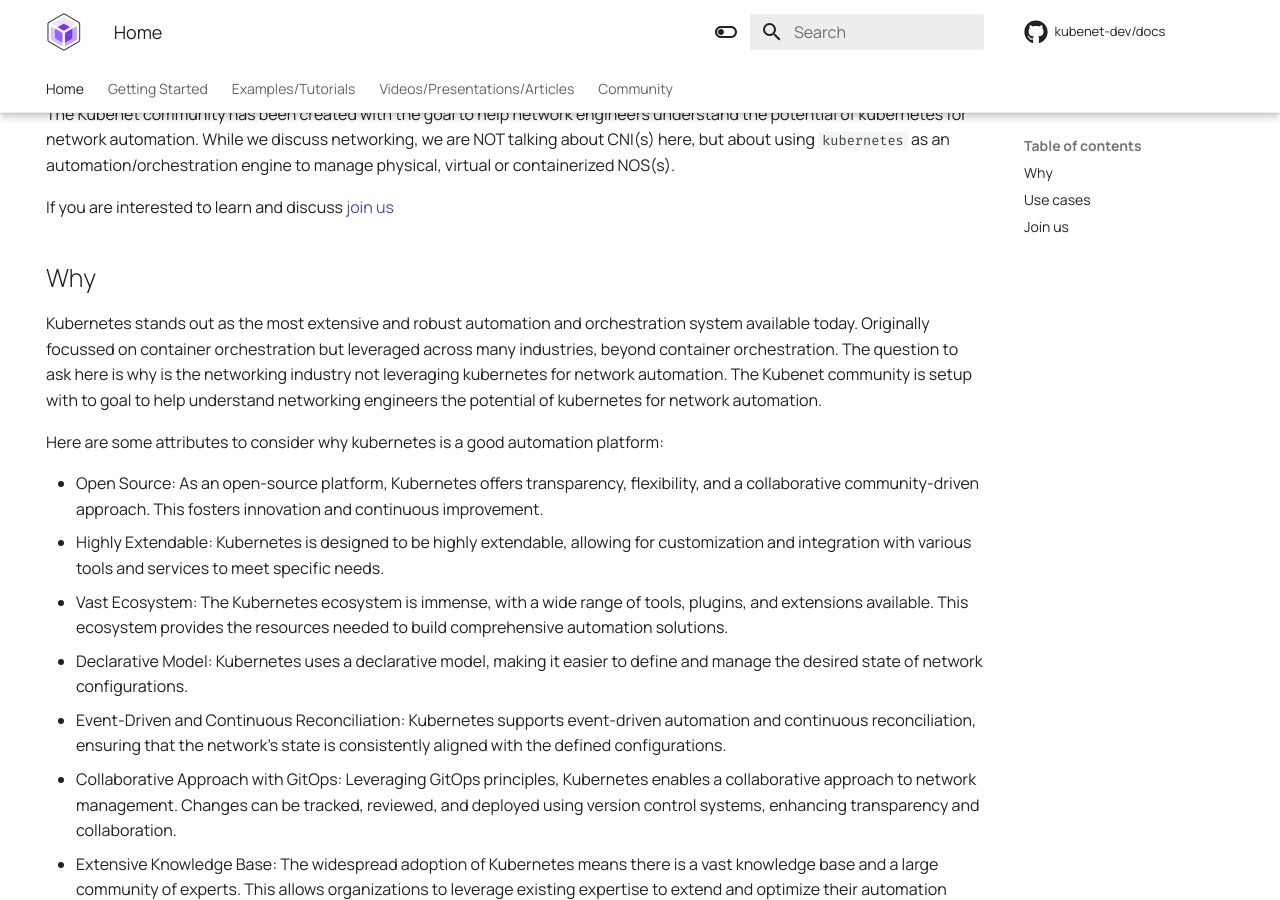
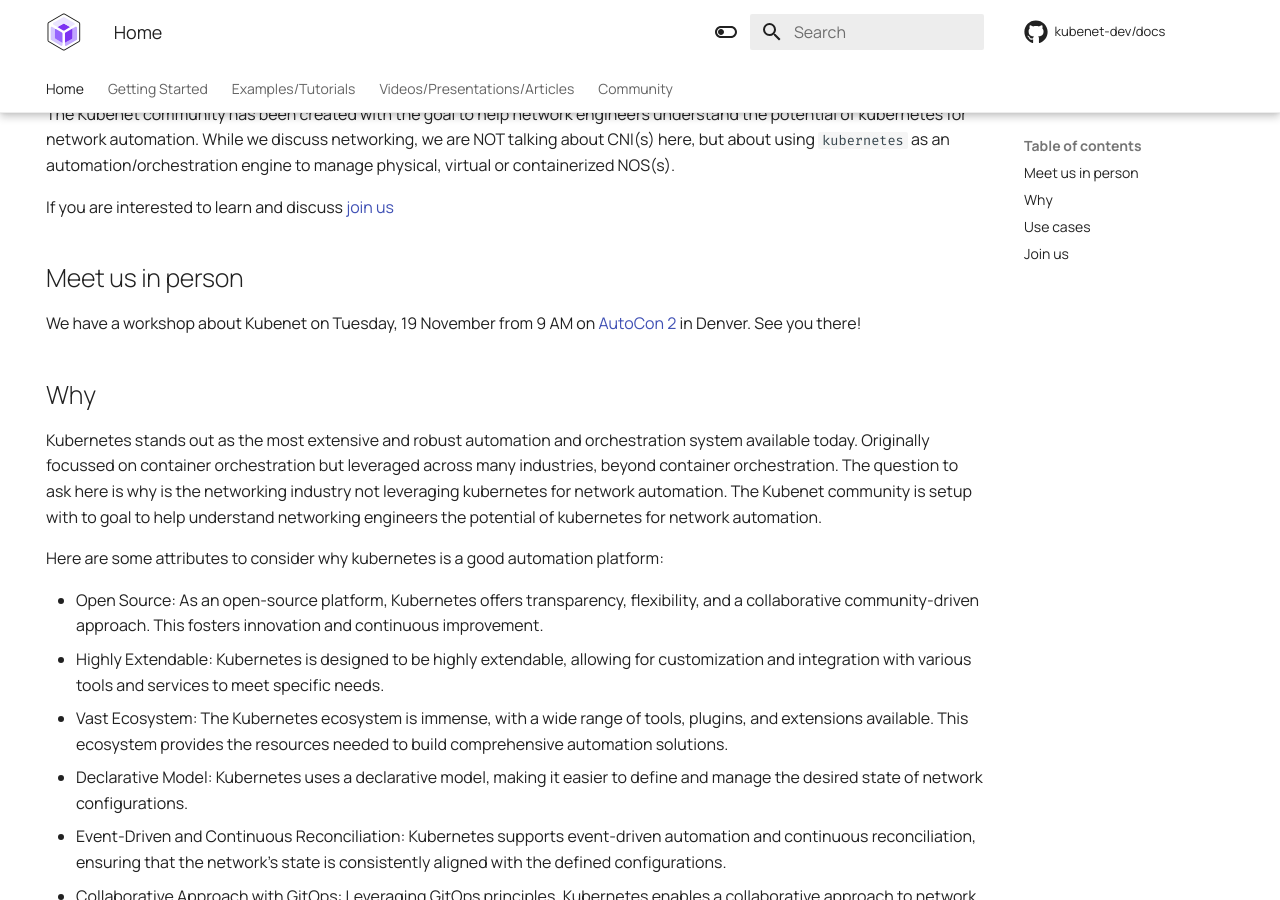
Before and after one commit to kubenet-dev/docs, an MkDocs documentation site: the page built from docs/index.md, in a window 1280 px wide and 900 px high, scrolled down 333 px. Built offline with MkDocs 1.6.1 and Material for MkDocs 9.7.7, drawn with Linux system fonts in a browser that asks for light colours; comment, search, counter and statistics services are not loaded; grey boxes are pictures that could not be loaded.

Commit message:
Add AutoCon 2 talk
Signed-off-by: Gergely Csatari <gergely.csatari@nokia.com>

```diff
--- a/docs/index.md
+++ b/docs/index.md
@@ -9,6 +9,11 @@
 The Kubenet community has been created with the goal to help network engineers understand the potential of kubernetes for network automation. While we discuss networking, we are NOT talking about CNI(s) here, but about using `kubernetes` as an automation/orchestration engine to manage physical, virtual or containerized NOS(s).
 
 If you are interested to learn and discuss [join us](https://discord.gg/fH35bmcTU9)
+
+## Meet us in person
+
+We have a workshop about Kubenet on Tuesday, 19 November from 9 AM on [AutoCon 2](https://networkautomation.forum/autocon2)
+in Denver. See you there!
 
 ## Why
 
```
Also changed, not shown: docs/03-videos/01_videos.md (+5 -0 lines).
